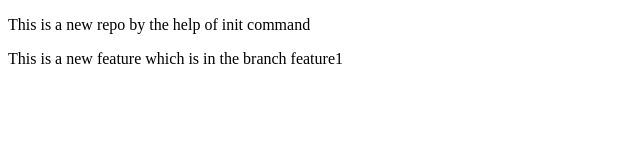
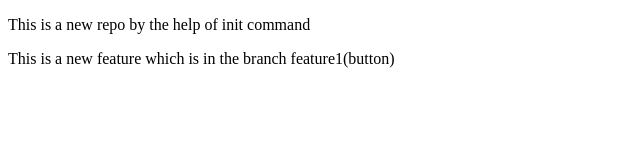
Before and after one commit to Nishakala/localrepo, a plain HTML site: page index.html in a window 1280 px wide. Shown: the full height of the page, 0-640 px from the left. Drawn offline with Linux system fonts and the light colour scheme.

```diff
--- a/index.html
+++ b/index.html
@@ -7,6 +7,6 @@
 </head>
 <body>
   <p>This is a new repo by the help of init command </p>
-  <p>This is a new feature which is in the branch feature1</p>
+  <p>This is a new feature which is in the branch feature1(button)</p>
 </body>
 </html>
```
